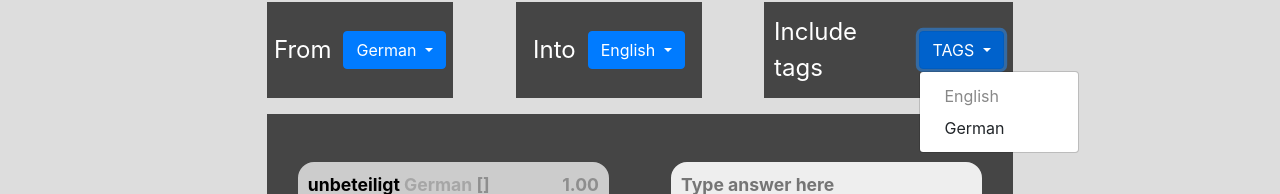
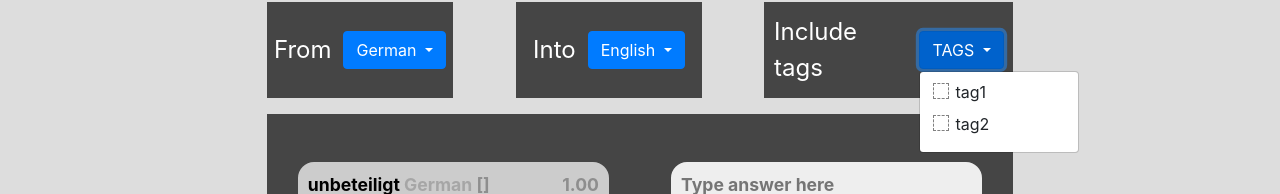
Before and after one commit to IgorBoyarshin/Linguanator2, an Angular app: page /testing in a window 1280 px wide. Both pictures are taken after a click on the button "TAGS". Shown: the part 220-414 px from the top of the page. Built offline with nearby package versions, Linux system fonts and the light colour scheme; a web font is replaced by a local one.

Commit message:
Have pretty checkboxes for tags

```diff
--- a/src/app/testing/testing.component.css
+++ b/src/app/testing/testing.component.css
@@ -134,9 +134,68 @@ span#answer-delta {
     border-bottom: 0.6rem solid rgba(255, 0, 0, 0.7) !important;
 }
 
-.dropdown-menu li:hover {
+#settings-block-from .dropdown-menu li:hover,
+#settings-block-into .dropdown-menu li:hover {
     cursor: pointer;
 }
 .dropdown-menu a.disabled {
     color: #888;
 }
+
+
+.my-checkbox input[type="checkbox"] {
+    opacity: 0;
+}
+.my-checkbox label {
+    position: relative;
+    display: inline-block;
+
+    /*16px width of fake checkbox + 6px distance between fake checkbox and text*/
+    padding-left: 22px;
+}
+.my-checkbox label::before,
+.my-checkbox label::after {
+    position: absolute;
+    content: "";
+
+    /*Needed for the line-height to take effect*/
+    display: inline-block;
+}
+/*Outer box of the fake checkbox*/
+.my-checkbox label::before{
+    height: 16px;
+    width: 16px;
+
+    border: 1px dashed grey;
+    left: 0px;
+
+    /*(24px line-height - 16px height of fake checkbox) / 2 - 1px for the border
+     *to vertically center it.
+     */
+    top: 3px;
+}
+/*Checkmark of the fake checkbox*/
+.my-checkbox label::after {
+    height: 9px;
+    width: 22px;
+    border-left: 2px solid;
+    border-bottom: 2px solid;
+
+    color: red;
+    transform: skew(25deg, -15deg) rotate(-45deg);
+
+    left: -2px;
+    top: 0px;
+}
+/*Hide the checkmark by default*/
+.my-checkbox input[type="checkbox"] + label::after {
+    content: none;
+}
+/*Unhide on the checked state*/
+.my-checkbox input[type="checkbox"]:checked + label::after {
+    content: "";
+}
+/*Adding focus styles on the outer-box of the fake checkbox*/
+.my-checkbox input[type="checkbox"]:focus + label::before {
+    outline: rgb(59, 153, 252) auto 5px;
+}
--- a/src/app/testing/testing.component.html
+++ b/src/app/testing/testing.component.html
@@ -7,7 +7,7 @@
 
     <div class="row">
         <section class="col-7 container-fluid" id="testing-settings">
-            <div class="block col-3 settings-block" id="">
+            <div class="block col-3 settings-block" id="settings-block-from">
                 <div>From</div>
 
                 <div class="btn-group" dropdown>
@@ -29,7 +29,7 @@
                 </div>
             </div>
 
-            <div class="block col-3 settings-block" id="">
+            <div class="block col-3 settings-block" id="settings-block-into">
                 <div>Into</div>
 
                 <div class="btn-group" dropdown>
@@ -51,7 +51,7 @@
                 </div>
             </div>
 
-            <div class="block col-4 settings-block" id="">
+            <div class="block col-4 settings-block" id="settings-block-tags">
                 <div>Include tags</div>
 
                 <div class="btn-group" dropdown>
@@ -62,13 +62,17 @@
                     </button>
                     <ul *dropdownMenu class="dropdown-menu"
                                       role="menu" aria-labelledby="button-basic">
-                        <li role="menuitem">
-                            <ng-container *ngFor="let language of languages">
-                                <a (click)="changeSrcLanguageTo(language)"
-                                    class="dropdown-item"
-                                    [ngClass]="{'disabled': language == maybeLanguageDst()}">{{ language }}</a>
-                            </ng-container>
+                        <form>
+                        <li class="dropdown-tag-li" role="menuitem" *ngFor="let tag of allTags" (click)="($event).stopPropagation()">
+                            <div class="my-checkbox">
+                                <input type="checkbox" id="checkbox-{{tag}}">
+                                <label for="checkbox-{{tag}}">{{ tag }}</label>
+                            </div>
+                                <!-- <a (click)="changeSrcLanguageTo(language)" -->
+                                <!--     class="dropdown&#45;item" -->
+                                <!--     [ngClass]="{'disabled': false}">{{ tag }}</a> -->
                         </li>
+                        </form>
                     </ul>
                 </div>
             </div>
--- a/src/app/testing/testing.component.ts
+++ b/src/app/testing/testing.component.ts
@@ -51,6 +51,8 @@ export class TestingComponent {
     languagePair: LanguagePair;
     state: State;
 
+    allTags: string[];
+
     result: Match | undefined = undefined;
     resultDelta: number;
 
@@ -68,15 +70,12 @@ export class TestingComponent {
             });
         settingsService.languagePairInUse().subscribe(languagePair => {
             this.languagePair = languagePair;
-            this.loadNextWord().subscribe(word => {
+            this.wordsDatabaseService.randomWordEntryFor(this.languagePair).subscribe(word => {
                 this.wordEntry = word;
             })
         });
+        wordsDatabaseService.allTags().subscribe(tags => this.allTags = tags);
         this.state = State.UserInput;
-    }
-
-    private loadNextWord(): Observable<WordEntry> {
-        return this.wordsDatabaseService.randomWordEntryFor(this.languagePair);
     }
 
     private maybeLanguageSrc(): string {
@@ -109,7 +108,7 @@ export class TestingComponent {
             this.userInput = "";
             this.result = undefined;
             this.resultDelta = 0;
-            this.loadNextWord().subscribe(word => {
+            this.wordsDatabaseService.randomWordEntryFor(this.languagePair).subscribe(word => {
                 this.wordEntry = word;
             })
         }
@@ -217,7 +216,7 @@ export class TestingComponent {
         return this.state != State.UserInput;
     }
 
-    private handleKeyPress(event: KeyboardEvent): void {
+    private handleKeyPress(event: KeyboardEvent) {
         if (event.keyCode == 13) { // Enter
             if (this.state == State.DisplayResult) {
                 this.submit();
```
